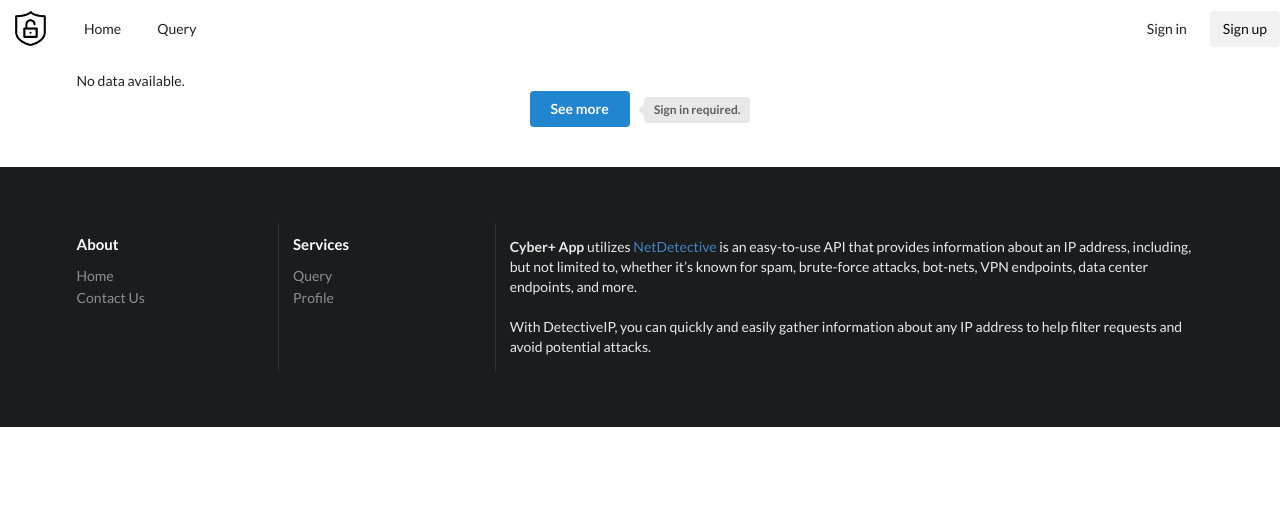
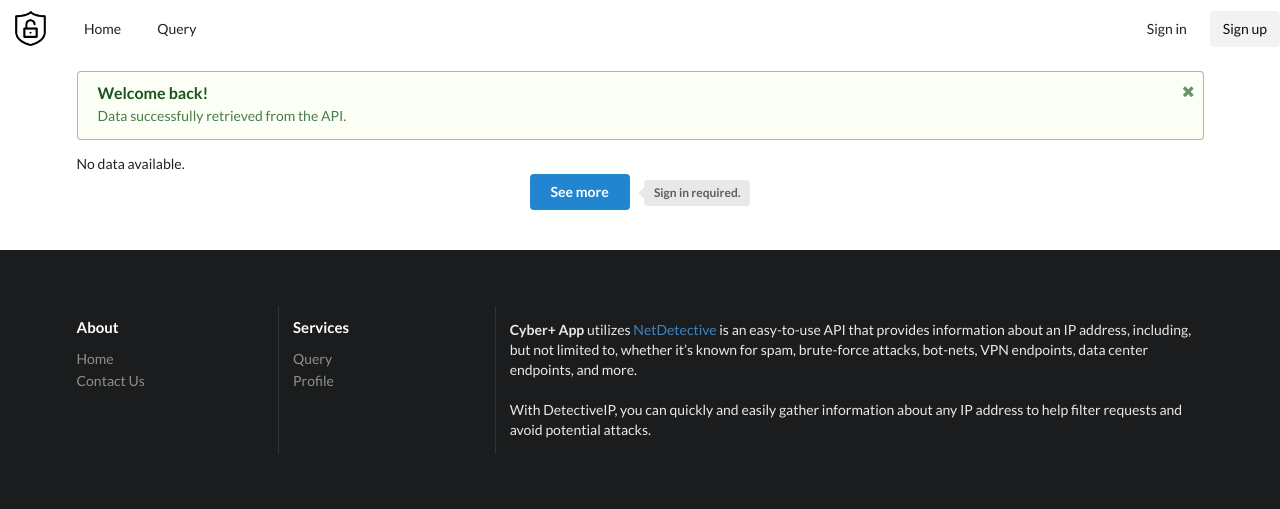
Before and after one commit to bunyaminsari/finalProjectBSari, a Django app: page / in a window 1280 px wide. Shown: the top 509 px of the page. Run offline with Django 4.2, Linux system fonts and the light colour scheme; data that the repository does not hold is empty.

Commit message:
Success message alert added.

```diff
--- /dev/null
+++ b/api/static/api/script.js
@@ -0,0 +1,8 @@
+
+    $('.message .close')
+      .on('click', function() {
+        $(this)
+          .closest('.message')
+          .transition('fade')
+        ;
+      });
--- a/api/templates/api/index.html
+++ b/api/templates/api/index.html
@@ -7,16 +7,28 @@
     Homepage
 {% endblock %}
 
+{% block content %}
+    {% if errors %}
+        <div class="ui {{ errors.keys|first|lower }} warning message">
+            <ul>
+                {% for error in errors.values %}
+                    <li>{{ error }}</li>
+                {% endfor %}
+            </ul>
+        </div>
+    {% endif %}
 
-{% block content %}
-    {# Message - Alerts #}
-    {% if messages %}
-        {% for message in messages %}
-            <div class="alert alert-success">
-                <p>{{ message }}</p>
-            </div>
-        {% endfor %}
+    {% if success_message %}
+        <div class="ui success message">
+          <i class="close icon"></i>
+          <div class="header">
+            Welcome back!
+          </div>
+          <p>{{ success_message }}</p>
+        </div>
     {% endif %}
+
+
 
 {#    If the data retrieved from the API it will be displayed below. #}
 <div>
--- a/api/templates/base.html
+++ b/api/templates/base.html
@@ -6,6 +6,7 @@
     <title>{% block title %}CyberAPI App{% endblock %}</title>
     <link rel="stylesheet" href="{% static 'api/style.css'%}">
     <link rel="stylesheet" href="https://cdnjs.cloudflare.com/ajax/libs/semantic-ui/2.4.1/semantic.min.css">
+
     <style>
         .footer.segment {
             padding: 5em 0;
@@ -60,8 +61,8 @@
           </div>
         </div>
       </div>
-
     <script src="https://cdnjs.cloudflare.com/ajax/libs/jquery/3.6.0/jquery.min.js"></script>
+    <script src="{% static 'api/script.js' %}"></script>
     <script src="https://cdnjs.cloudflare.com/ajax/libs/semantic-ui/2.4.1/semantic.min.js"></script>
 
 </body>
--- a/api/views.py
+++ b/api/views.py
@@ -1,5 +1,6 @@
 import requests
-from django.shortcuts import render,redirect
+from django.http import HttpResponse
+from django.shortcuts import render, redirect
 from django.contrib import messages
 from django.contrib.auth import logout as django_logout
 from django.contrib.auth.decorators import login_required
@@ -10,6 +11,8 @@ from .forms import SignUpForm
 
 # IndexPage
 def index(request):
+    errors = {}
+    success_message = None
     try:
         url = "https://netdetective.p.rapidapi.com/query"
         headers = {
@@ -20,15 +23,19 @@ def index(request):
         response = requests.get(url, headers=headers)
 
         if response.status_code == 200:
+            success_message = "Data successfully retrieved from the API."
             retrieved_data = response.json()['result']
         else:
             retrieved_data = {}
 
-    except Exception as e:
-        # Log the exception to see what went wrong
-        print(f"Error occurred: {e}")
+    except requests.exceptions.HTTPError as e:
+        # Using error code to display specific message
+        if e.response.status_code == 401:
+            errors['api_error'] = "Unauthorized access. Please check your API key."
+        else:
+            errors['api_error'] = f"API Error: {e}"
         retrieved_data = {}
-    return render(request, 'api/index.html', {'data': retrieved_data})
+    return render(request, 'api/index.html', {'data': retrieved_data, 'errors': errors, 'success_message': success_message})
 
 
 @login_required()
```
